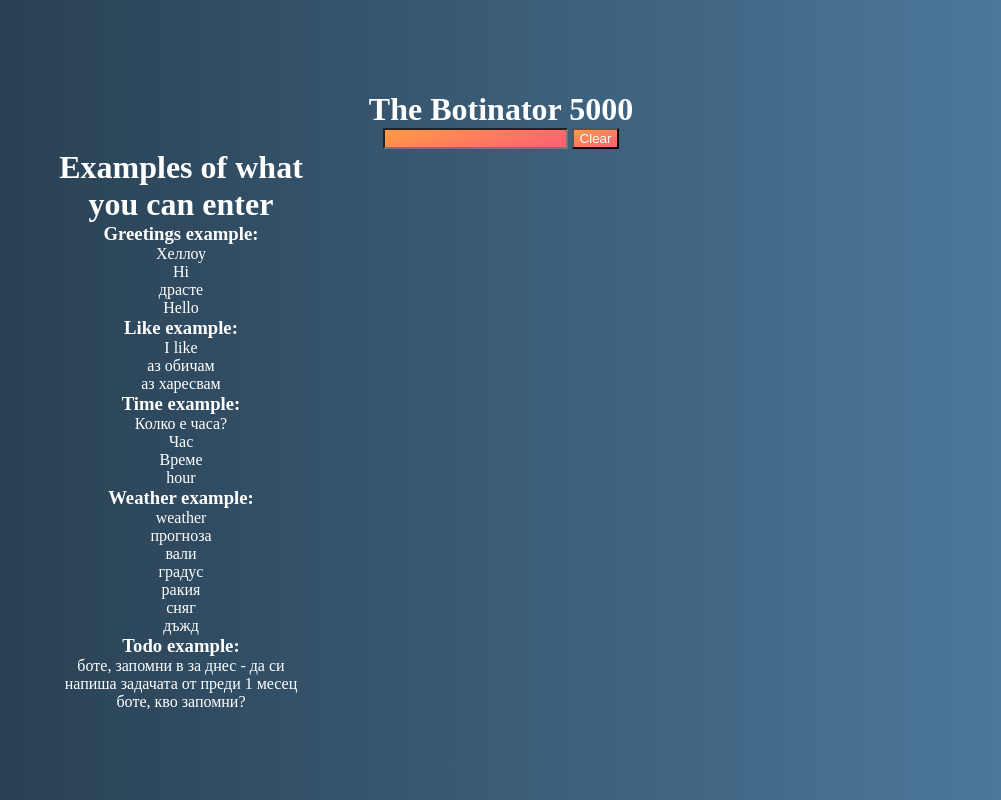
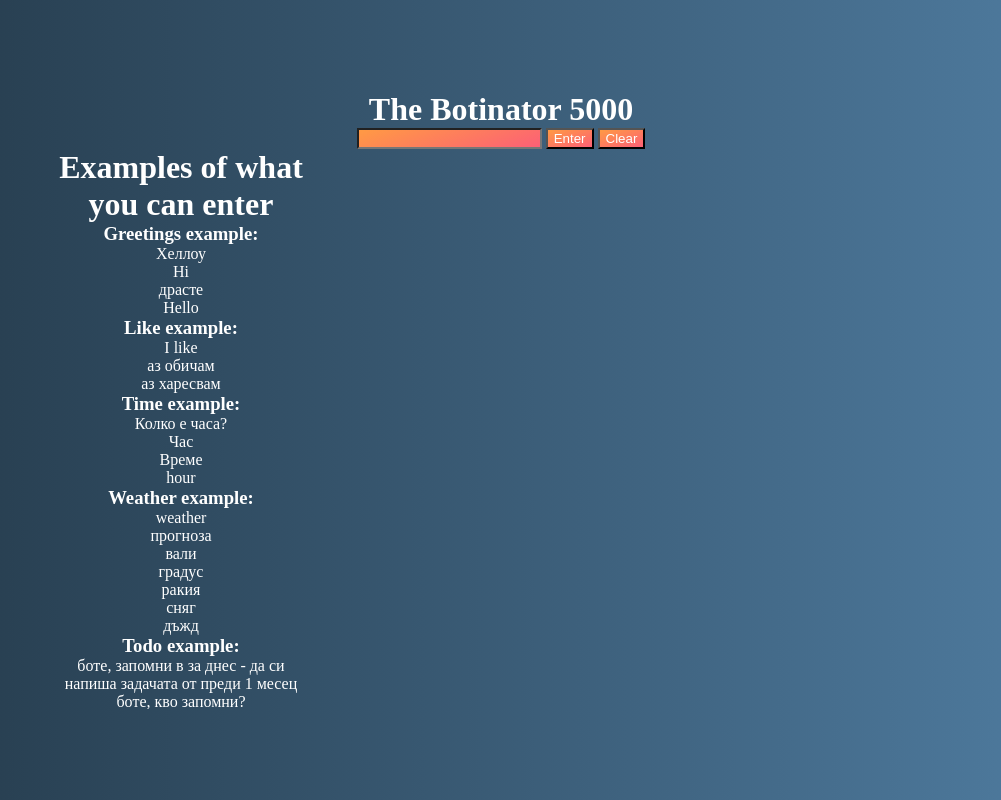
Before and after one commit to Stoil100/JSBot, a plain HTML site: page index.html in a window 1280 px wide. Shown: the whole page, without its empty margins (139-1140 px from the left). Drawn offline with Linux system fonts and the light colour scheme.

Commit message:
Re-added enter button just in case

```diff
--- a/index.html
+++ b/index.html
@@ -11,6 +11,7 @@
   <h1 class="title">The Botinator 5000</h1>
     <div>
         <input type="text" name="enter" id="input">
+        <button class="button">Enter</button>
         <button class="clearButton">Clear</button>
 
     </div>
--- a/script.js
+++ b/script.js
@@ -3,6 +3,7 @@ let lastNumber;
 let thisTextList;
 let input = document.getElementById('input');
 let response = document.querySelector('.output');
+const button = document.querySelector('.button');
 const clearButton=document.querySelector('.clearButton');
 let items=JSON.parse(localStorage.getItem('items'))||'';
 response.innerText=items;
@@ -277,6 +278,7 @@ function clearInputFunction(){
     response.innerText="";
 }
 
+button.addEventListener('click',functionTree);
 clearButton.addEventListener('click',clearInputFunction);
 input.addEventListener('keypress',function(event){
     if (event.key === "Enter") {
```
